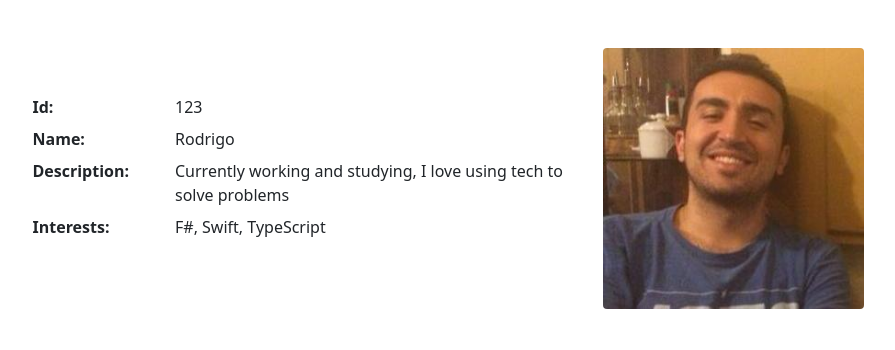
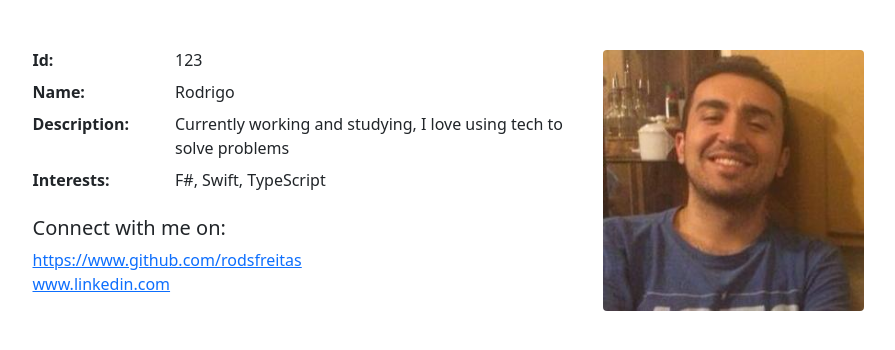
Before and after one commit to tong3275/hrtk_Assignment2, a Spring Boot app: page /members/123 in a window 1280 px wide. Shown: the top 350 px of the page, without its empty margins (170-1065 px from the left). Run offline with Spring Boot 4, Linux system fonts and the light colour scheme.

Commit message:
[members] adding links; Closes #31

```diff
--- a/src/main/java/com/csis3275/hrtk_Assignment2/controller/MembersController.java
+++ b/src/main/java/com/csis3275/hrtk_Assignment2/controller/MembersController.java
@@ -23,7 +23,7 @@ public class MembersController {
                 "Currently working and studying, I love using tech to solve problems",
                 "/images/5301435.jpeg",
                 "F#, Swift, TypeScript",
-                new String[]{"www.github.com", "www.linkedin.com"}
+                new String[]{"https://www.github.com/rodsfreitas", "www.linkedin.com"}
         ));
         members.put(124, new GroupMember(
                 "124",
--- a/src/main/resources/templates/member.html
+++ b/src/main/resources/templates/member.html
@@ -26,6 +26,14 @@
         <dt class="col-3">Interests:</dt>
         <dd class="col-9" th:text="${member.getInterests()}"></dd>
       </div>
+      <div class="row">
+        <div class="col-12">
+          <h5 class="mt-3">Connect with me on:</h5>
+          <div th:each="link:${member.getPortfolioLinks()}">
+            <a href=""  th:href="${link}" th:text="${link}">link</a>
+          </div>
+        </div>
+      </div>
     </dl>
     <div class="col-3">
       <img th:src="${member.getSelfieURL()}" src=""
```
